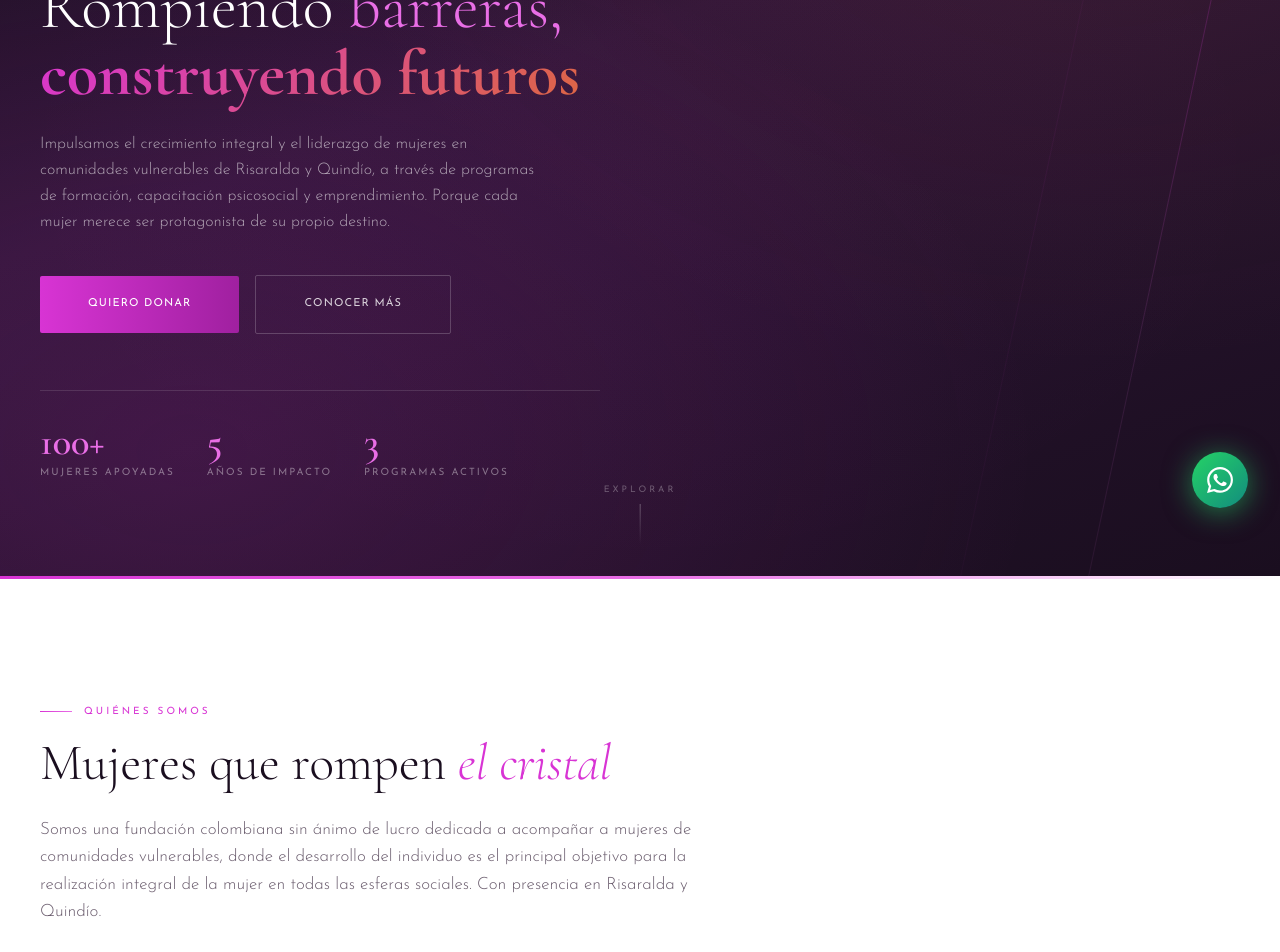
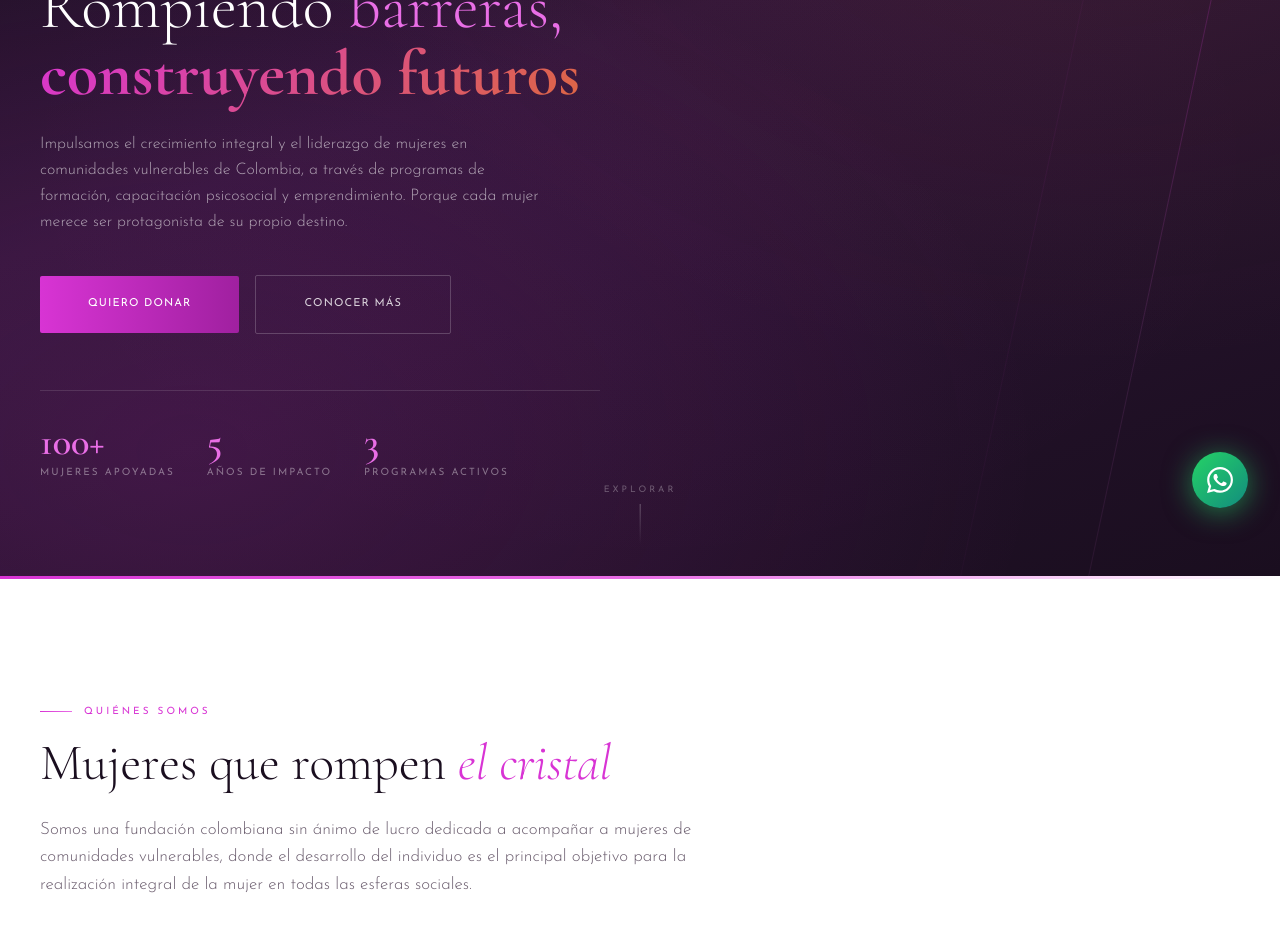
Before and after one commit to mujeressintechodecristal2025/webPage, a React (Vite) app in the folder mstc-platform/frontend/: page / in a window 1280 px wide. Shown: the part 260-1212 px from the top of the page. Built offline with nearby package versions, Linux system fonts and the light colour scheme.

Commit message:
eliminar-restriccion-geografica

```diff
--- a/mstc-platform/frontend/src/features/public/components/Footer.tsx
+++ b/mstc-platform/frontend/src/features/public/components/Footer.tsx
@@ -95,8 +95,7 @@ export default function Footer() {
 
             <p className="text-[13px] text-white/40 leading-relaxed font-light max-w-xs mb-3">
               Eliminando los techos de cristal que limitan el desarrollo y la
-              dignidad de las mujeres en Colombia desde 2021. Con presencia en
-              Risaralda y Quindío.
+              dignidad de las mujeres en Colombia desde 2021.
             </p>
 
             <p className="text-[11px] text-white/30 font-light mb-8">
--- a/mstc-platform/frontend/src/features/public/components/sections/HeroSection.tsx
+++ b/mstc-platform/frontend/src/features/public/components/sections/HeroSection.tsx
@@ -86,9 +86,9 @@ export default function HeroSection() {
             style={{ fontSize: 'clamp(14px, 1.5vw, 16px)' }}
           >
             Impulsamos el crecimiento integral y el liderazgo de mujeres en
-            comunidades vulnerables de Risaralda y Quindío, a través de programas
-            de formación, capacitación psicosocial y emprendimiento. Porque cada
-            mujer merece ser protagonista de su propio destino.
+            comunidades vulnerables de Colombia, a través de programas de formación,
+            capacitación psicosocial y emprendimiento. Porque cada mujer merece ser
+            protagonista de su propio destino.
           </p>
 
           {/* CTAs */}
@@ -181,7 +181,7 @@ export default function HeroSection() {
               <p className="font-serif text-[20px] text-white font-semibold leading-none">
                 2021
               </p>
-              <p className="text-[10px] text-magenta-light mt-1">Risaralda y Quindío</p>
+              <p className="text-[10px] text-magenta-light mt-1">Eje Cafetero, Colombia</p>
             </div>
 
             {/* Floating card — programas */}
--- a/mstc-platform/frontend/src/features/public/components/sections/ImpactoSection.tsx
+++ b/mstc-platform/frontend/src/features/public/components/sections/ImpactoSection.tsx
@@ -25,9 +25,9 @@ const STATS = [
   },
   {
     value: 2,
-    suffix: '',
+    suffix: '+',
     label: 'Departamentos',
-    description: 'presencia en Risaralda y Quindío',
+    description: 'y en expansión por Colombia',
     icon: (
       <svg width="28" height="28" viewBox="0 0 24 24" fill="none" stroke="currentColor" strokeWidth="1.5" aria-hidden="true">
         <path strokeLinecap="round" strokeLinejoin="round" d="M17.657 16.657L13.414 20.9a1.998 1.998 0 01-2.827 0l-4.244-4.243a8 8 0 1111.314 0z" />
--- a/mstc-platform/frontend/src/features/public/components/sections/NosotrosSection.tsx
+++ b/mstc-platform/frontend/src/features/public/components/sections/NosotrosSection.tsx
@@ -77,7 +77,7 @@ export default function NosotrosSection() {
             Somos una fundación colombiana sin ánimo de lucro dedicada a acompañar
             a mujeres de comunidades vulnerables, donde el desarrollo del individuo
             es el principal objetivo para la realización integral de la mujer en
-            todas las esferas sociales. Con presencia en Risaralda y Quindío.
+            todas las esferas sociales.
           </p>
         </div>
 
```
